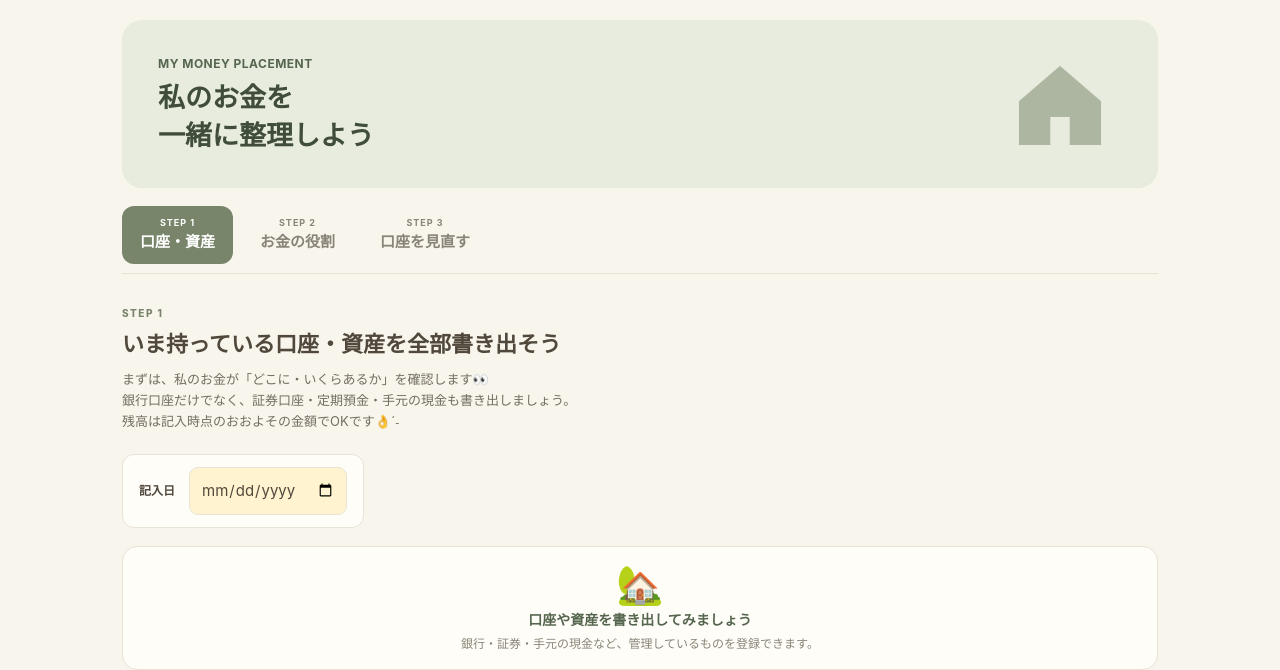
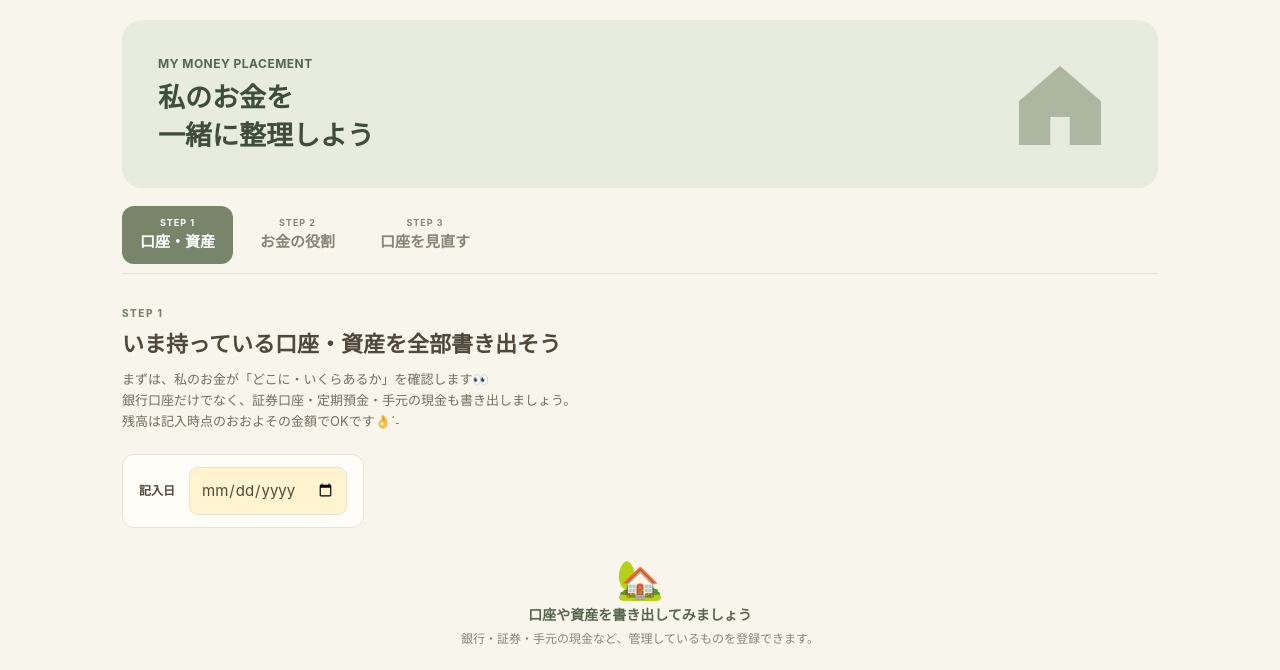
Before and after one commit to ponzroom25-maker/money-placement-app, a plain HTML site: page index.html in a window 1280 px wide. Shown: the part 76-746 px from the top of the page. Drawn offline with Linux system fonts and the light colour scheme.

Commit message:
Remove STEP 1 prompt card frame

```diff
--- a/style.css
+++ b/style.css
@@ -87,3 +87,6 @@
 .add-account-main{margin-bottom:14px}
 .summary-strip{margin-top:0}
 @media(max-width:760px){.asset-prompt{padding:13px 10px}.asset-prompt .asset-home{font-size:34px}}
+/* Keep the STEP 1 prompt airy without a surrounding card frame. */
+.asset-prompt{background:transparent;border:0;border-radius:0;padding:12px 0 10px}
+@media(max-width:760px){.asset-prompt{padding:12px 0 10px}}
```
